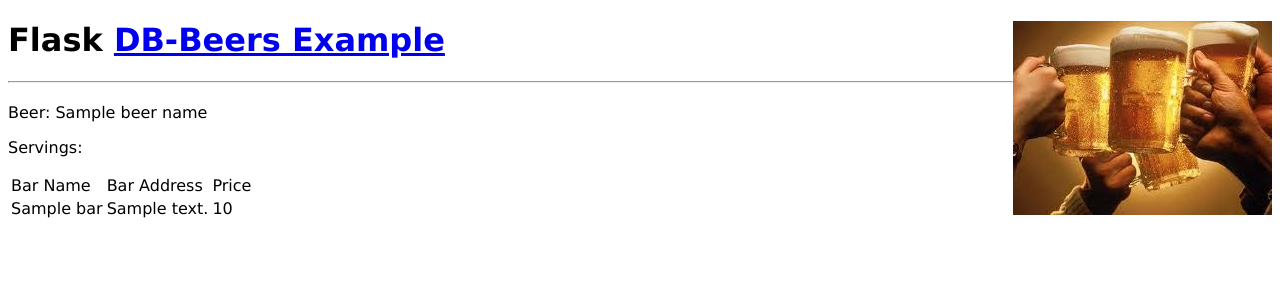
After one commit to kaansahingur/CS316_HW4, a Flask app: template templates/servings_for.html in a window 1280 px wide. The commit adds this page. Shown: the top 300 px of the page. Run offline with Flask 2, Linux system fonts and the light colour scheme; the template is opened without the code that fills it: most values are stand-ins (such as "Sample title", 1, 10 or a date in 2020); parts of the project's set-up code (start-up, migrations or seed data) failed here and were passed over; some libraries are stand-ins or nearby versions.

Commit message:
redirect to serves/beer not working

```diff
--- a/app.py
+++ b/app.py
@@ -47,14 +47,14 @@ def serves():
     beer_names = db.session.query(models.Beer.name).all()
     form = forms.ServingsFormFactory.form(beer_names)
     if form.validate_on_submit():
-        return redirect('/servings' + form.beer_sel.data)
+        return redirect('/servings/' + form.beer_sel.data)
     return render_template('serves.html', form=form)
 
 @app.route('/servings/<beer_name>')
 def servings_for(beer_name):
     results = db.session.query(models.Serves) \
-        .filter(models.Serves.beer == beer.name) \
-        .join(modesl.Bar, models.Bar.name == models.Serves.bar).all()
+        .filter(models.Serves.beer == beer_name) \
+        .join(models.Bar, models.Bar.name == models.Serves.bar).all()
     return render_template('servings_for.html', beer_name=beer_name, data = results)
 
 if __name__ == '__main__':
--- a/forms.py
+++ b/forms.py
@@ -46,6 +46,6 @@ class ServingsFormFactory:
     @staticmethod
     def form(beer_names):
         class F(FlaskForm):
-            beer_sel = SelectField('Beer Name', choices = beer_names)
+            beer_sel = SelectField('Beer Name', choices = [(beer.name, beer.name) for beer in beer_names])
             submit = SubmitField('Submit')
         return F()
--- /dev/null
+++ b/templates/servings_for.html
@@ -0,0 +1,19 @@
+{% extends 'layout.html' %}
+{% block content %}
+<p>Beer: {{beer_name}}</p>
+<p>Servings: </p>
+<table>
+	<tr>
+		<td>Bar Name </td>
+		<td>Bar Address </td>
+		<td>Price</td>
+	</tr>
+	{% for serve, bar in data %}
+	<tr>
+		<td> {{serve.bar}} </td>
+		<td> {{bar.address}} </td>
+		<td> {{serve.price}} </td>
+	</tr>
+	{% endfor %}
+</table>
+{% endblock %}
```
Also changed, not shown: templates/serves.html (+3 -3 lines).
